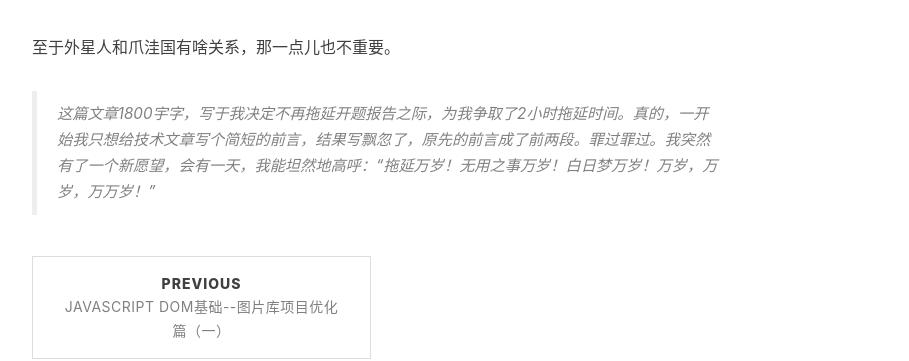
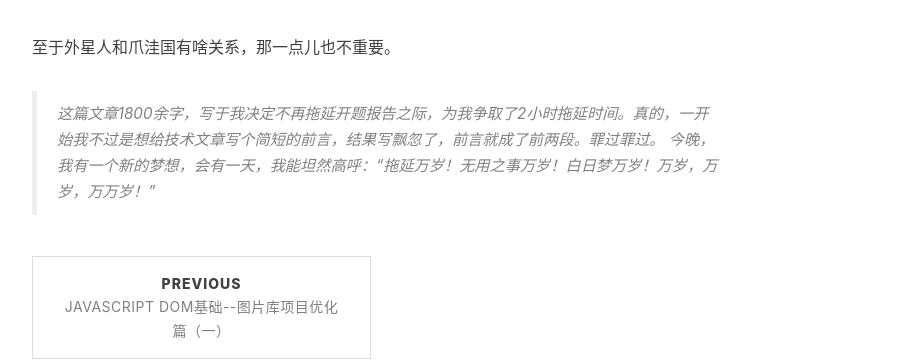
Before and after one commit to elvinhtmc/my-own-space, a Jekyll site: the page built from _posts/2021-11-29-拖延漫谈.md, in a window 1280 px wide and 900 px high, scrolled down 1745 px. Shown: the part 161-522 px from the top of the window, without its empty margins (233-1142 px from the left). Built offline with Jekyll 4.4.1, drawn with Linux system fonts in a browser that asks for light colours; nearby versions of some CDN libraries; comment, search, counter and statistics services are not loaded.

Commit message:
Update 2021-11-29-拖延漫谈.md

```diff
--- a/_posts/2021-11-29-拖延漫谈.md
+++ b/_posts/2021-11-29-拖延漫谈.md
@@ -26,4 +26,5 @@ tags:
 
 至于外星人和爪洼国有啥关系，那一点儿也不重要。
 
-> 这篇文章1800宇字，写于我决定不再拖延开题报告之际，为我争取了2小时拖延时间。真的，一开始我只想给技术文章写个简短的前言，结果写飘忽了，原先的前言成了前两段。罪过罪过。我突然有了一个新愿望，会有一天，我能坦然地高呼：“拖延万岁！无用之事万岁！白日梦万岁！万岁，万岁，万万岁！”
+> 这篇文章1800余字，写于我决定不再拖延开题报告之际，为我争取了2小时拖延时间。真的，一开始我不过是想给技术文章写个简短的前言，结果写飘忽了，前言就成了前两段。罪过罪过。
+> 今晚，我有一个新的梦想，会有一天，我能坦然高呼：“拖延万岁！无用之事万岁！白日梦万岁！万岁，万岁，万万岁！”
```
